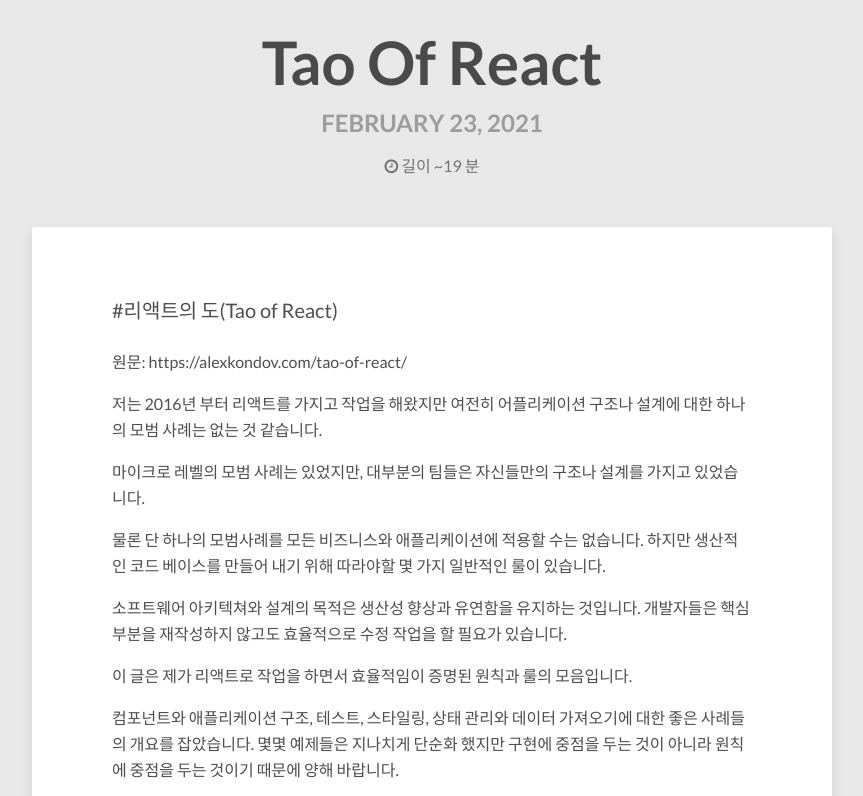
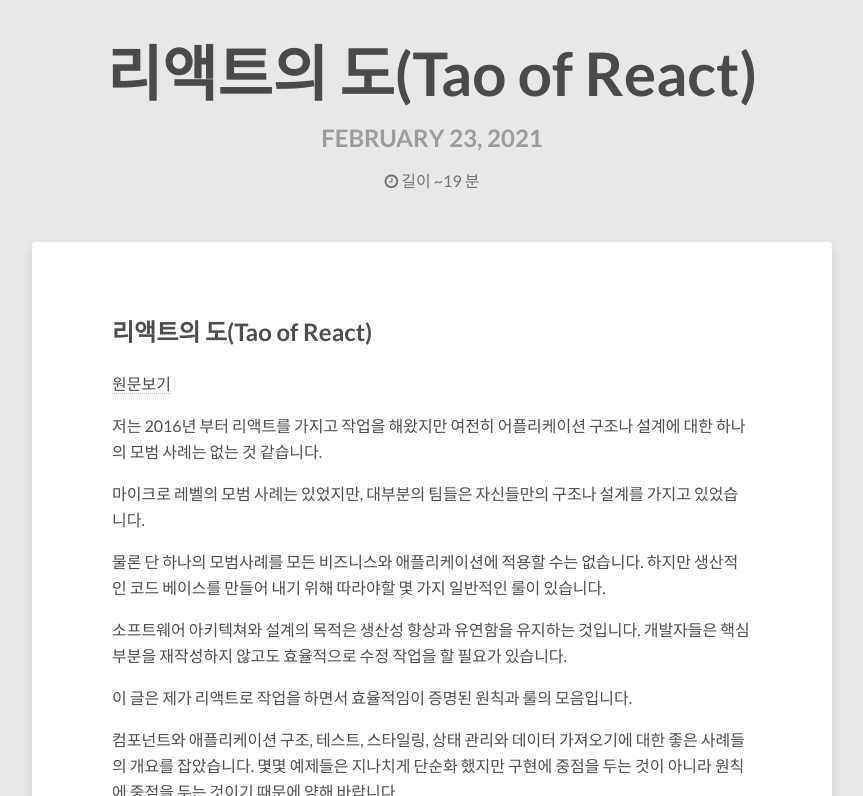
Before and after one commit to orezytivarg/orezytivarg.github.io, a Jekyll site: the page built from _posts/2021-02-23-tao-of-react.md, in a window 1280 px wide and 900 px high, cut to the strip 104-900 px from the top of the window. Shown: the whole strip, without its empty margins (208-1071 px from the left). Built offline with Jekyll 4.4.1, drawn with Linux system fonts in a browser that asks for light colours; nearby versions of some CDN libraries; our own code applies the rules of GitHub Pages for plain Markdown files.

Commit message:
modify tao of react

```diff
--- a/_posts/2021-02-23-tao-of-react.md
+++ b/_posts/2021-02-23-tao-of-react.md
@@ -1,6 +1,13 @@
-#리액트의 도(Tao of React)
+---
+layout: post
+id: tao-of-react
+title: 리액트의 도(Tao of React)
+tags: [React]
+---
 
-원문: https://alexkondov.com/tao-of-react/
+## 리액트의 도(Tao of React)
+
+[원문보기](https://alexkondov.com/tao-of-react/)
 
 저는 2016년 부터 리액트를 가지고 작업을 해왔지만 여전히 어플리케이션 구조나 설계에 대한 하나의 모범 사례는 없는 것 같습니다.
 
```
